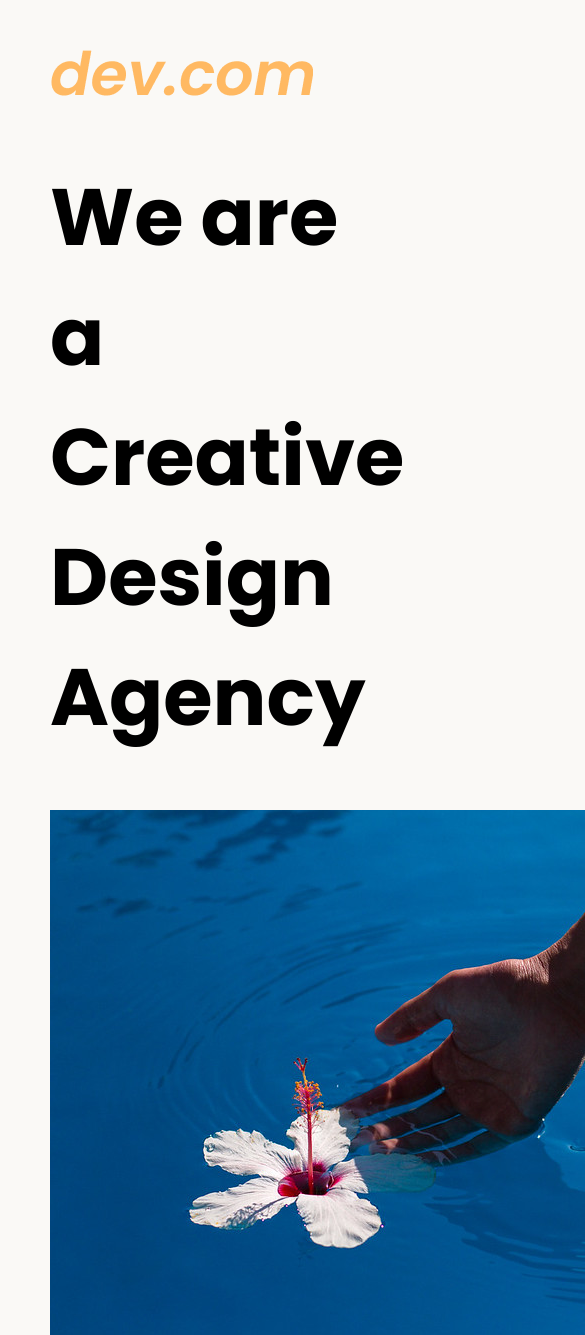
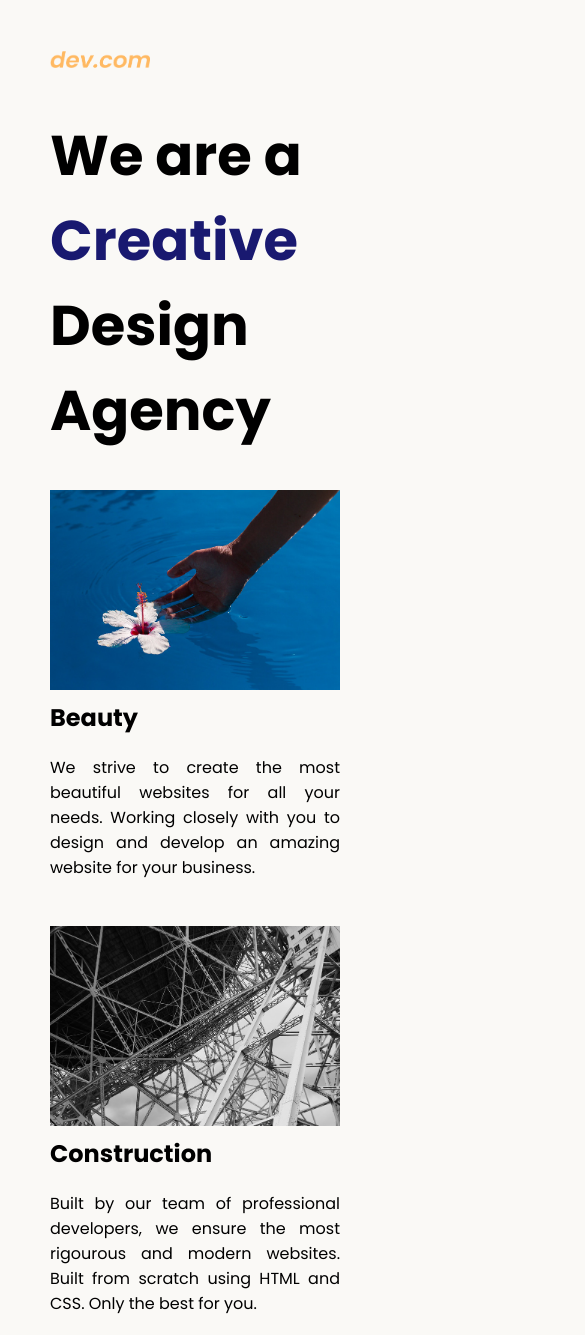
Before and after one commit to AwakeManish/Web-Developer-Problems, a plain HTML site: page 8.4 Web Design Agency Project/index.html in a window 390 px wide. Shown: the top 1335 px of the page, 585 px wide, since content can reach past the window. Drawn offline with Linux system fonts and the light colour scheme.

Commit message:
I have added code in Web Design Agency Project

```diff
--- a/8.4 Web Design Agency Project/index.html
+++ b/8.4 Web Design Agency Project/index.html
@@ -14,7 +14,7 @@
 <body>
   <div class="main">
     <img class="logo" src="./assets/images/logo.png" alt="logo">
-    <h1>We are a Creative Design Agency</h1>
+    <h1>We are a <span class="creative">Creative</span> <br />Design Agency</h1>
     <div class="left card"><img class="tile-image" src="./assets/images/beautiful.jpg" alt="hand and flower in water">
       <h2 class="card-title">Beauty</h2>
       <p class="card-text">We strive to create the most beautiful websites for all your needs. Working closely with you
--- a/8.4 Web Design Agency Project/style.css
+++ b/8.4 Web Design Agency Project/style.css
@@ -18,3 +18,45 @@ footer {
   text-align: right;
   color: midnightblue;
 }
+.left{
+  float: left;
+}
+.right{
+  float: right;
+}
+.tile-image {
+  height: 200px;
+  float: left;
+  margin-right: 50px;
+}
+footer {
+  text-align: right;
+  color: midnightblue;
+}
+.creative{
+  color: midnightblue;
+}
+.card {
+  width: 45%;
+}
+@media (max-width: 680px) {
+  .logo {
+    width: 100px;
+  }
+
+  h1 {
+    font-size: 3.5rem;
+  }
+  .card{
+    width: 100%;
+    display: block;
+    margin-bottom: 30px;
+    text-align: justify;
+  }
+  .card img{
+    margin-bottom: 10px;
+    width: 100%;
+    display: inline;
+    object-fit: cover;
+  }
+}
```
